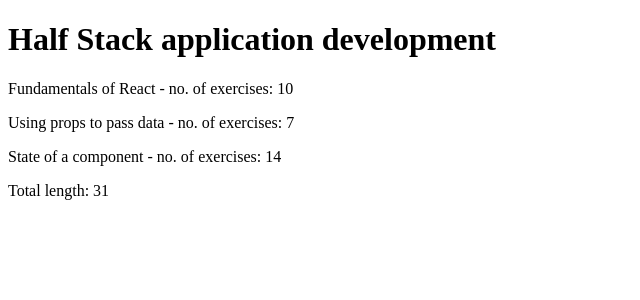
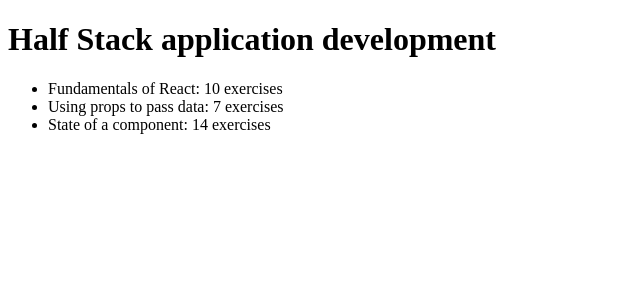
Before and after one commit to multimattia/helsinki-full-stack-open, a React (Create React App) app in the folder part1/courseinfo/: page / in a window 1280 px wide. Shown: the top 300 px of the page, without its empty margins (0-640 px from the left). Built offline with nearby package versions, Linux system fonts and the light colour scheme.

Commit message:
2.1 — Componentize course into courses + parts

```diff
--- a/part1/courseinfo/src/App.js
+++ b/part1/courseinfo/src/App.js
@@ -1,44 +1,47 @@
-const Header = ( {course} ) => {
+const Part = ({ name, exercises }) => {
   return (
-    <div>
-      <h1>{course}</h1>
-    </div>
+    <li>{name}: {exercises} exercises</li>
   )
 }
 
-const Content = ( {items} ) => {
+const Courses = ({ course }) => {
   return (
-    <div className="content">
-      { items.map(course => <p key={course.name}>{course.name} - no. of exercises: {course.exercises}</p>) }
-    </div>
-  )
-}
-
-const Total =( {items} ) => {
-  return (
-    <div className="total">
-      <p>Total length: {items.map(i => i.exercises).reduce((p, n) => p + n, 0)} </p>
+    <div className="">
+      <h1>{course.name}</h1>
+      <ul>
+        {course.parts.map(part =>
+          <Part key={part.id} name={part.name} exercises={part.exercises}/>
+        )}
+      </ul>
     </div>
   )
 }
 
 const App = () => {
-  const course = {
-    title : 'Half Stack application development',
-    parts : [
-      {name: 'Fundamentals of React', exercises: 10},
-      {name: 'Using props to pass data', exercises: 7},
-      {name: 'State of a component', exercises: 14}
+  const courseList = {
+    id: 1,
+    name: 'Half Stack application development',
+    parts: [
+      {
+        name: 'Fundamentals of React',
+        exercises: 10,
+        id: 1
+      },
+      {
+        name: 'Using props to pass data',
+        exercises: 7,
+        id: 2
+      },
+      {
+        name: 'State of a component',
+        exercises: 14,
+        id: 3
+      }
     ]
   }
 
-  return (
-    <div>
-      <Header course={course.title} />
-      <Content items={course.parts} />
-      <Total items={course.parts} />
-    </div>
-  )
+  console.log("app:", courseList);
+  return <Courses course={courseList} />
 }
 
-export default App;
+export default App
```
